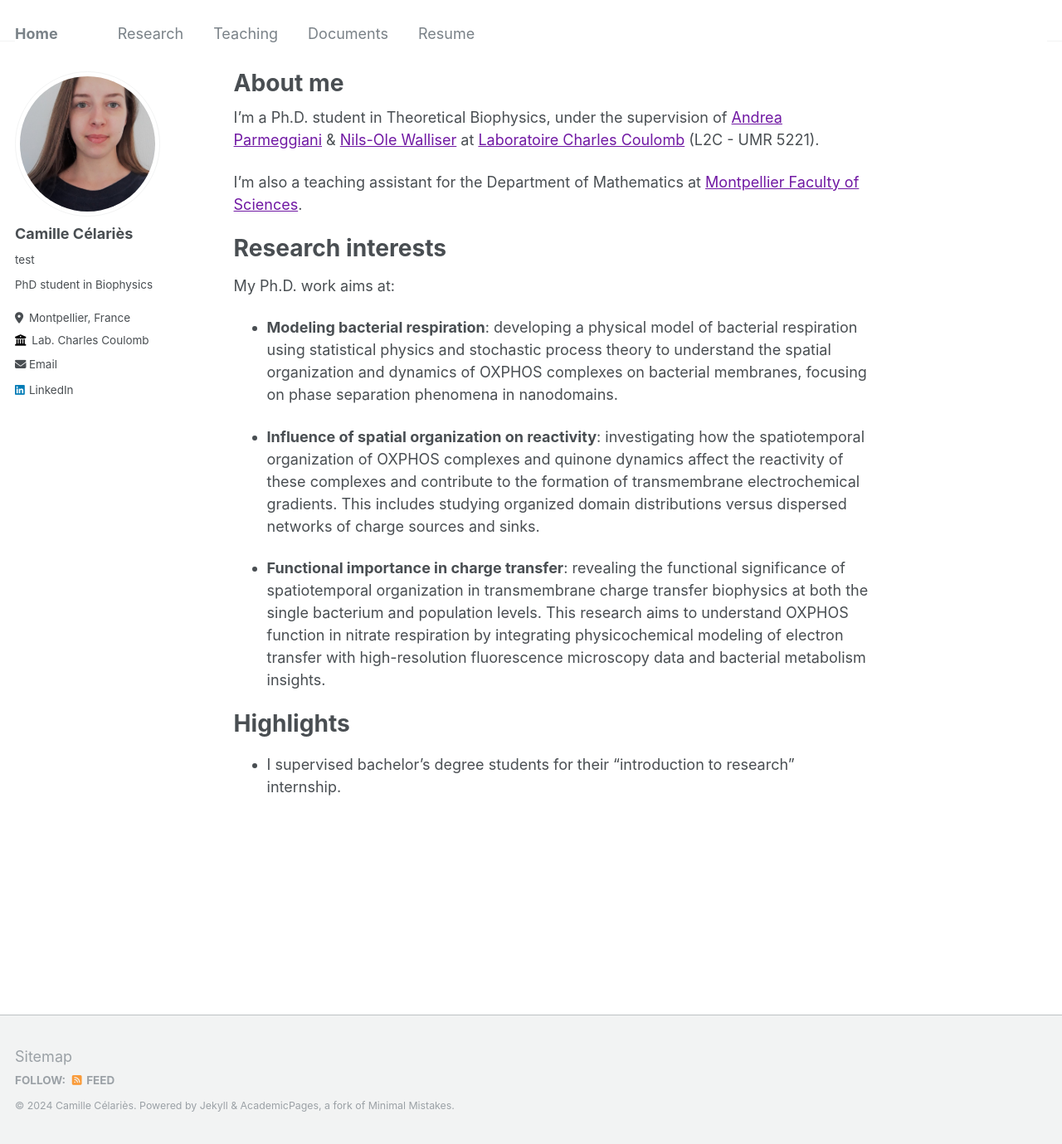
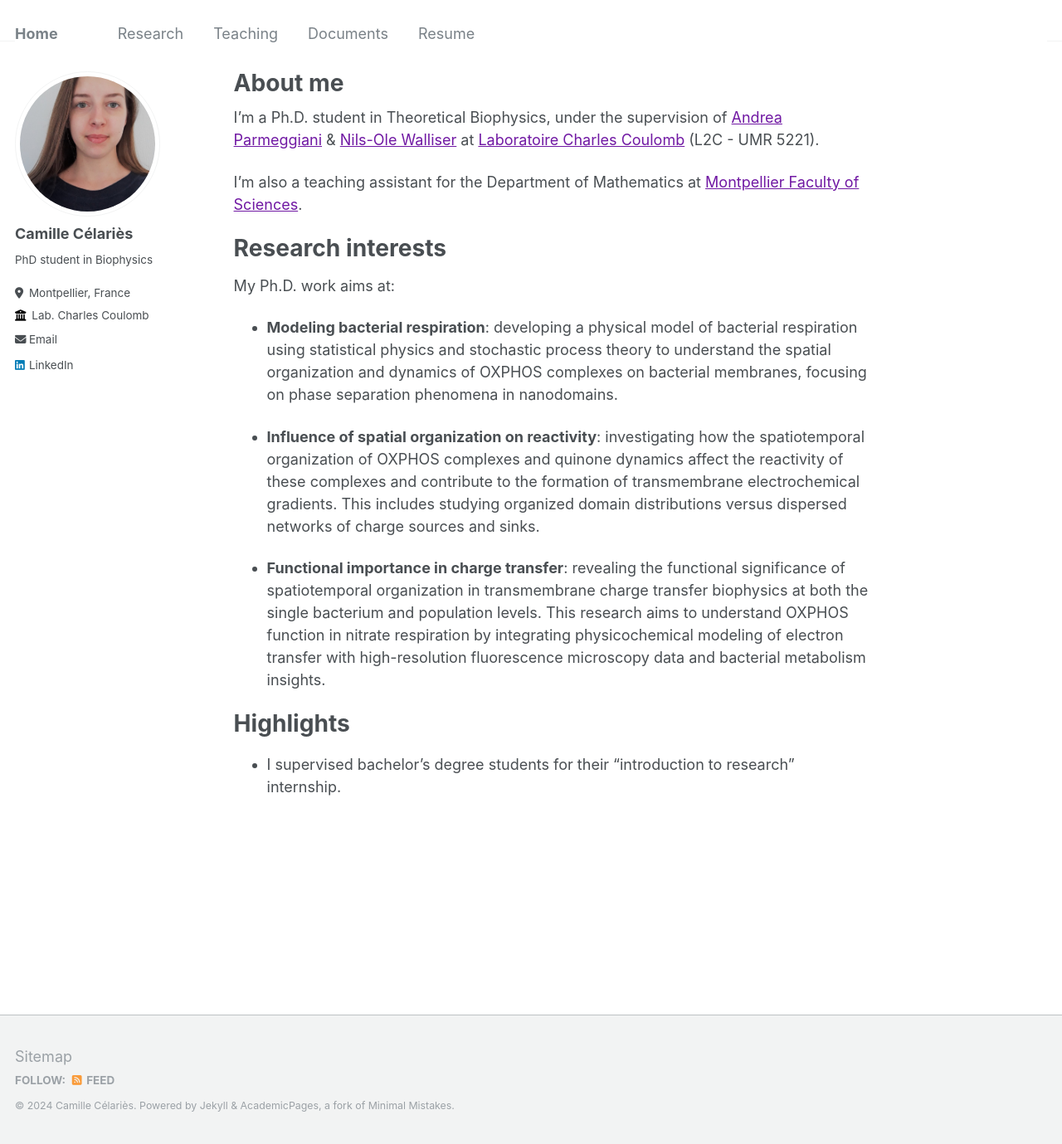
Before and after one commit to camillecelaries/camillecelaries.github.io, a Jekyll site: the page built from _pages/about.md, in a window 1280 px wide and 1379 px high. Shown: the whole window at 83% size. Built offline with Jekyll 4.4.1, drawn with Linux system fonts in a browser that asks for light colours.

Commit message:
Update _config.yml

```diff
--- a/_config.yml
+++ b/_config.yml
@@ -23,7 +23,7 @@ author:
   # Biographic information
   avatar           : "IdCC.jpg"
   name             : "Camille Célariès"
-  pronouns         : test # example: "she/her"
+  pronouns         : # example: "she/her"
   bio              : "PhD student in Biophysics"
   location         : "Montpellier, France"
   employer         : "Lab. Charles Coulomb"
```
